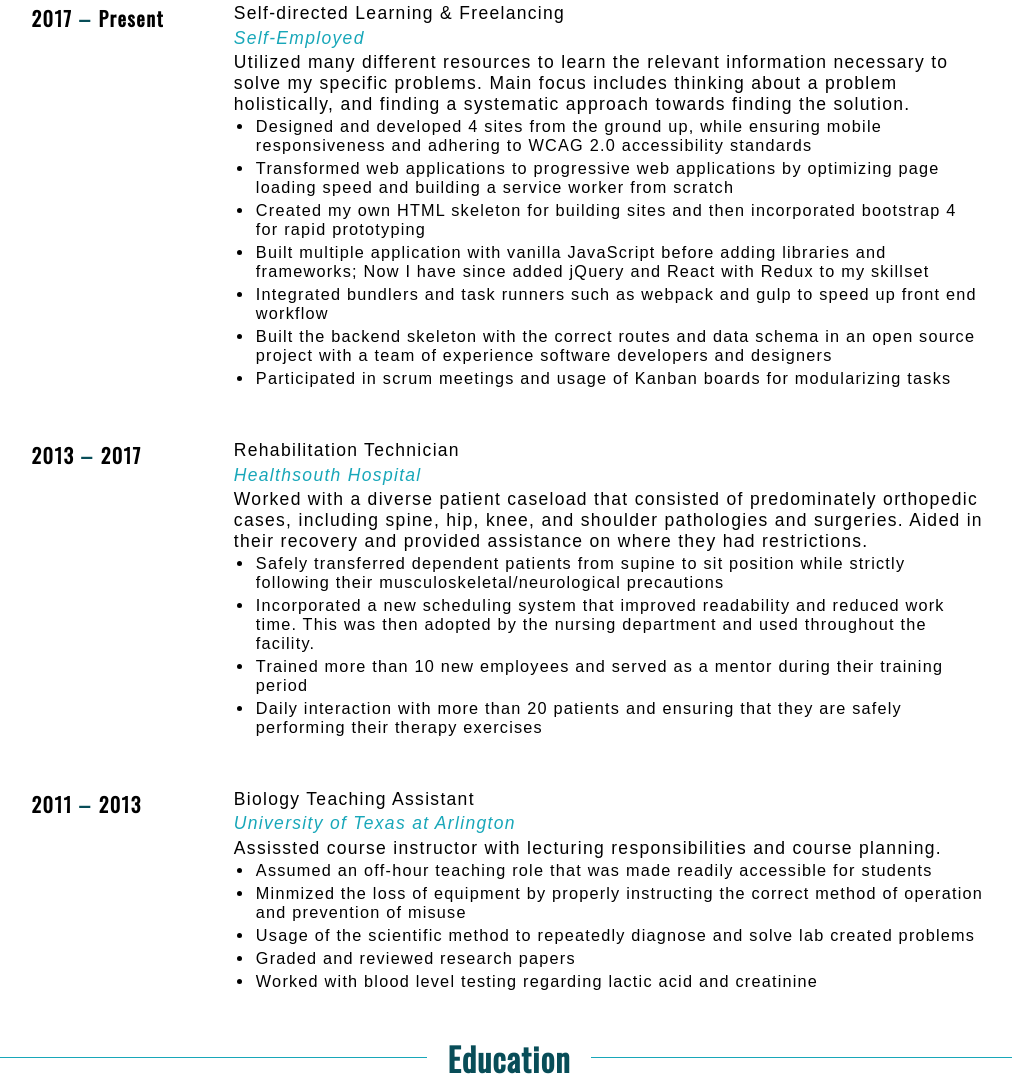
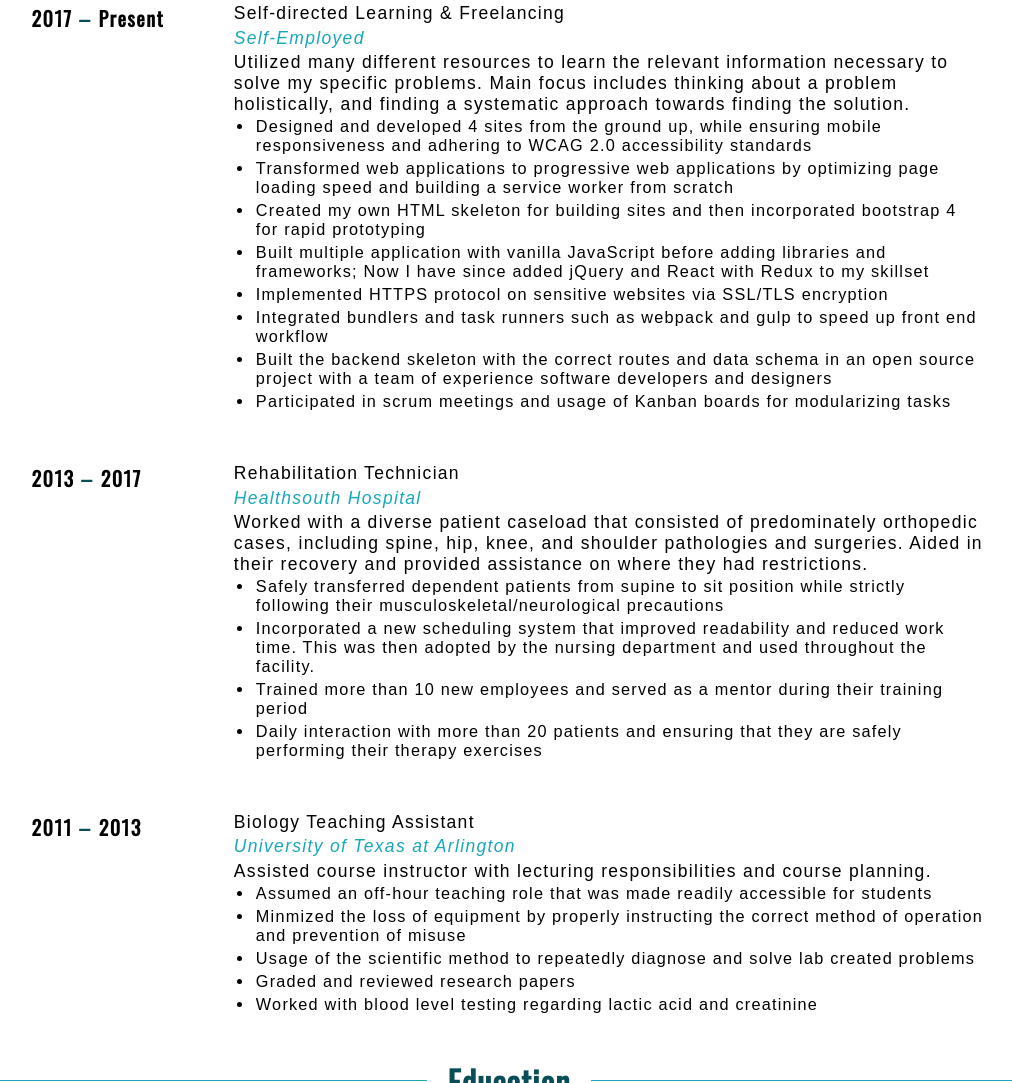
Before and after one commit to mikengu/Portfolio, a website: page resume.html in a window 1280 px wide. Shown: the part 1131-2214 px from the top of the page, without its empty margins (131-1143 px from the left). Drawn offline with nearby package versions, Linux system fonts and the light colour scheme.

Commit message:
Fix typo and add to job description

```diff
--- a/resume.html
+++ b/resume.html
@@ -79,6 +79,7 @@
                                 <li>Transformed web applications to progressive web applications by optimizing page loading speed and building a service worker from scratch</li>
                                 <li>Created my own HTML skeleton for building sites and then incorporated bootstrap 4 for rapid prototyping</li>
                                 <li>Built multiple application with vanilla JavaScript before adding libraries and frameworks; Now I have since added jQuery and React with Redux to my skillset</li>
+                                <li>Implemented HTTPS protocol on sensitive websites via SSL/TLS encryption</li>
                                 <li>Integrated bundlers and task runners such as webpack and gulp to speed up front end workflow</li>
                                 <li>Built the backend skeleton with the correct routes and data schema in an open source project with a team of experience software developers and designers</li>
                                 <li>Participated in scrum meetings and usage of Kanban boards for modularizing tasks</li>
@@ -110,7 +111,7 @@
                         <div class="experience-description">
                             <p>Biology Teaching Assistant</p>
                             <p class="job-location">University of Texas at Arlington</p>
-                            <p>Assissted course instructor with lecturing responsibilities and course planning.</p>
+                            <p>Assisted course instructor with lecturing responsibilities and course planning.</p>
                             <ul class="job-description">
                                 <li>Assumed an off-hour teaching role that was made readily accessible for students</li>
                                 <li>Minmized the loss of equipment by properly instructing the correct method of operation and prevention of misuse</li>
```
